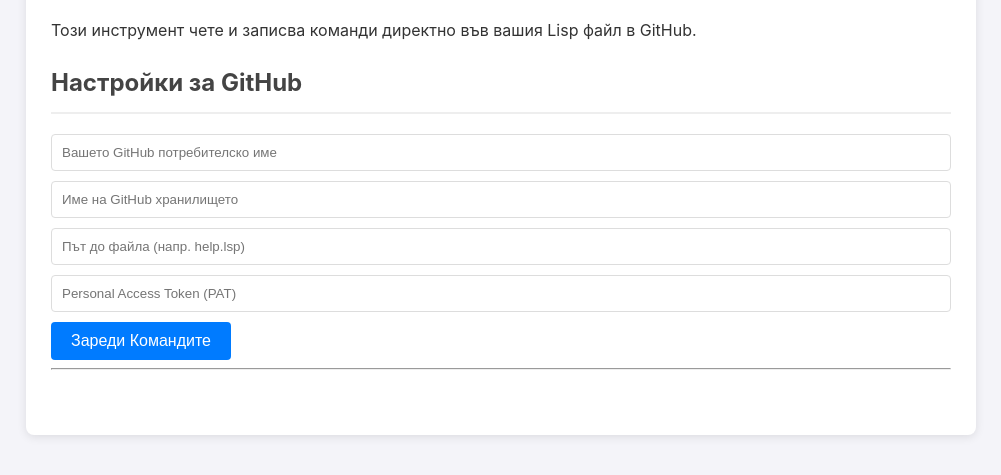
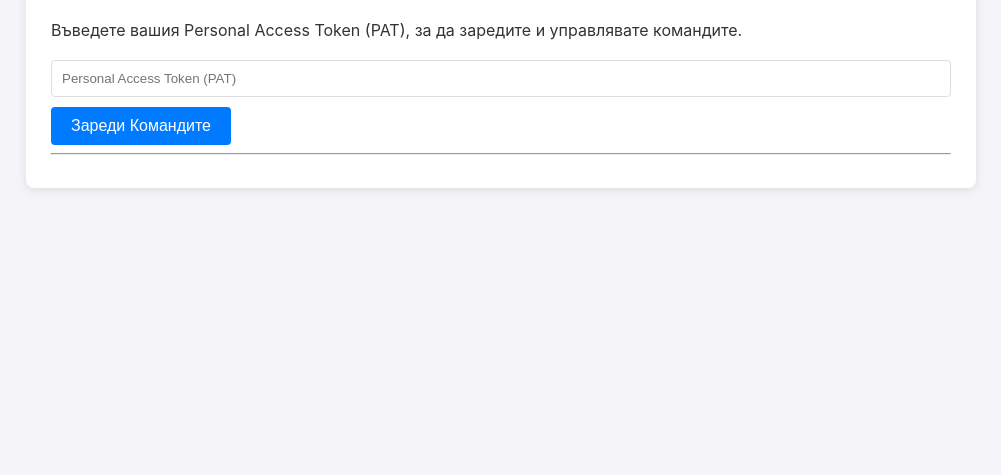
Before and after one commit to PafApps/lisp, a plain HTML site: page index.html in a window 1280 px wide. Shown: the part 133-608 px from the top of the page, without its empty margins (139-1140 px from the left). Drawn offline with Linux system fonts and the light colour scheme.

Commit message:
Update index.html

```diff
--- a/index.html
+++ b/index.html
@@ -9,13 +9,9 @@
 <body>
     <div class="container">
         <h1>Мениджър на AutoLISP Команди</h1>
-        <p>Този инструмент чете и записва команди директно във вашия Lisp файл в GitHub.</p>
+        <p>Въведете вашия Personal Access Token (PAT), за да заредите и управлявате командите.</p>
 
         <div id="config-section">
-            <h2>Настройки за GitHub</h2>
-            <input type="text" id="githubUser" placeholder="Вашето GitHub потребителско име">
-            <input type="text" id="githubRepo" placeholder="Име на GitHub хранилището">
-            <input type="text" id="filePath" placeholder="Път до файла (напр. help.lsp)">
             <input type="password" id="githubPat" placeholder="Personal Access Token (PAT)">
             <button id="load-commands-btn">Зареди Командите</button>
         </div>
@@ -34,14 +30,14 @@
                     <select id="command-section" required>
                         <option value="" disabled selected>Избери секция...</option>
                     </select>
-                    <input type="text" id="command-key" placeholder="Ключ на командата (напр. km)" required>
+                    <input type="text" id="command-key" placeholder="Ключ на командата (напр. dd)" required>
                     <textarea id="command-label" placeholder="Описание на командата" required></textarea>
                     <button type="submit">Добави и Запази в GitHub</button>
                 </form>
             </div>
         </div>
 
-        <div id="status-message"></div>
+        <div id="status-message" style="display: none;"></div>
     </div>
 
     <script src="script.js"></script>
```
